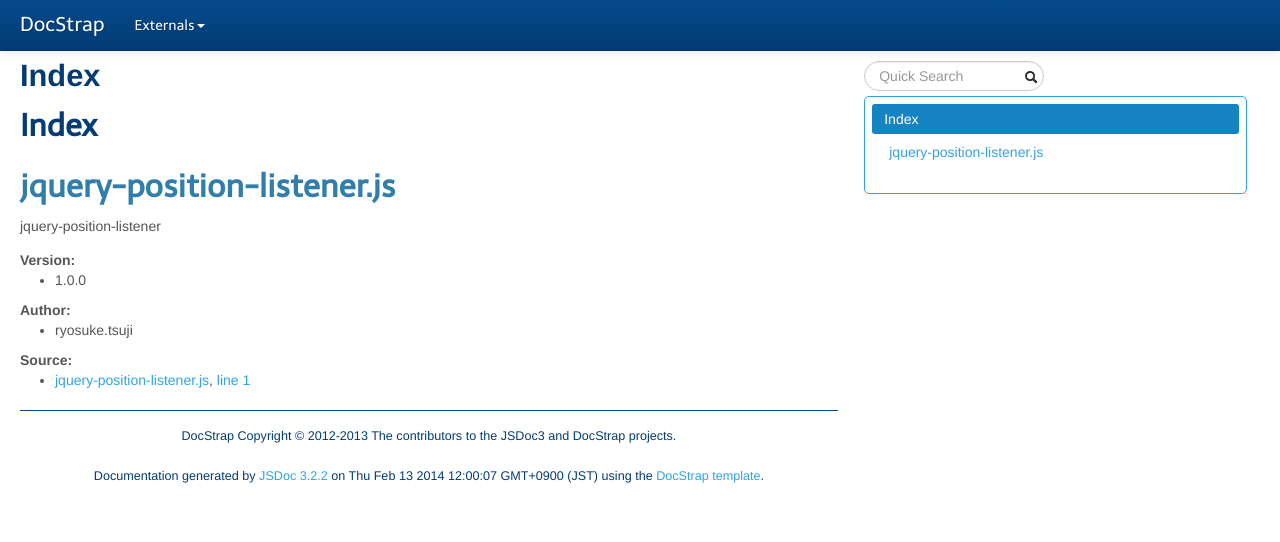
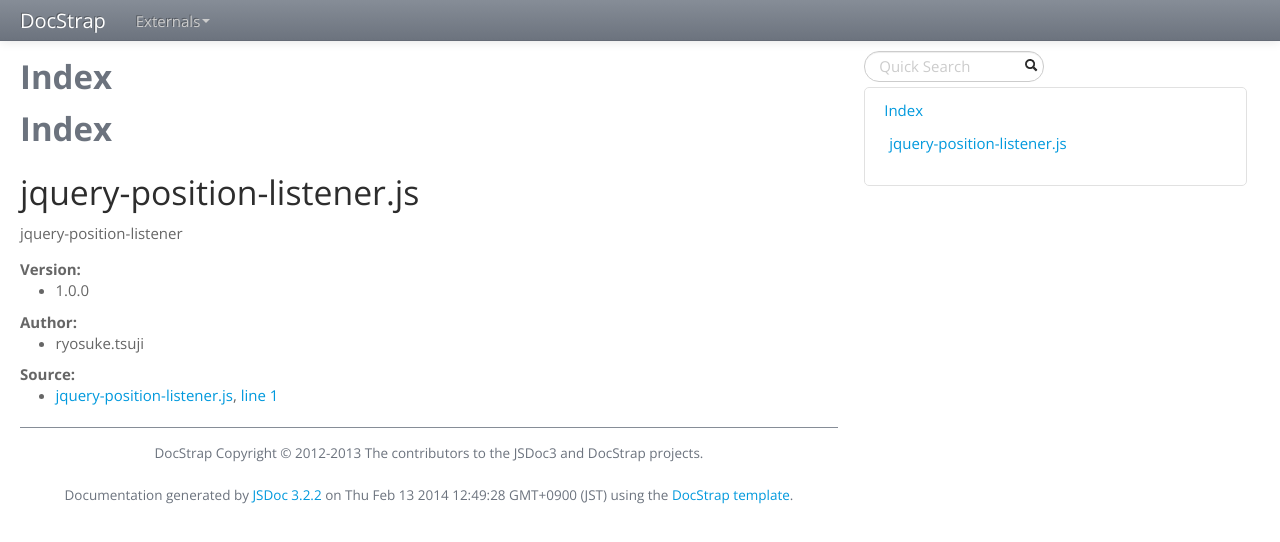
Before and after one commit to thujikun/position-listener, a website: page doc/index.html in a window 1280 px wide. Drawn offline with nearby package versions, Linux system fonts and the light colour scheme.

Commit message:
Change Document theme to spacelab

```diff
--- a/doc/index.html
+++ b/doc/index.html
@@ -11,7 +11,7 @@
 	<link type="text/css" rel="stylesheet" href="styles/sunlight.default.css">
 
 
-	<link type="text/css" rel="stylesheet" href="styles/site.cerulean.css">
+	<link type="text/css" rel="stylesheet" href="styles/site.Spacelab.css">
 
 </head>
 
@@ -184,7 +184,7 @@
 
 		<span class="jsdoc-message">
 		Documentation generated by <a href="https://github.com/jsdoc3/jsdoc">JSDoc 3.2.2</a>
-		on Thu Feb 13 2014 12:00:07 GMT+0900 (JST) using the <a href="https://github.com/terryweiss/docstrap">DocStrap template</a>.
+		on Thu Feb 13 2014 12:49:28 GMT+0900 (JST) using the <a href="https://github.com/terryweiss/docstrap">DocStrap template</a>.
 		</span>
 				</footer>
 			</div>
--- a/doc/template/jsdoc.conf.json
+++ b/doc/template/jsdoc.conf.json
@@ -13,7 +13,7 @@
 		"footer"          : "",
 		"copyright"       : "DocStrap Copyright © 2012-2013 The contributors to the JSDoc3 and DocStrap projects.",
 		"navType"         : "vertical",
-		"theme"           : "cerulean",
+		"theme"           : "Spacelab",
 		"linenums"        : true,
 		"collapseSymbols" : false,
 		"inverseNav"      : true
```
Also changed, not shown: doc/_.html (+2 -2 lines), doc/externals.list.html (+2 -2 lines), doc/jquery-position-listener.js.html (+2 -2 lines).
